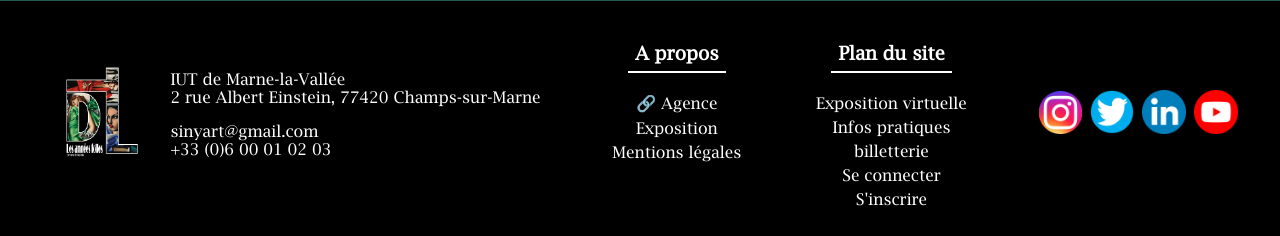
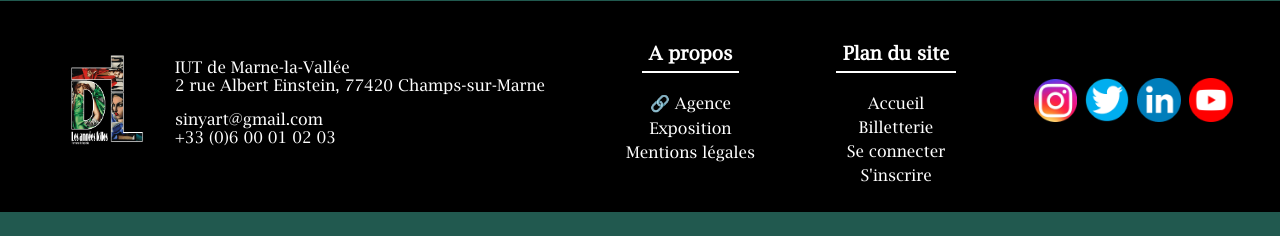
Before and after one commit to Suzoka/Exposition-Tamara-de-Lempika, a PHP site: page / in a window 1280 px wide. Shown: the part 2239-2475 px from the top of the page. After the commit the page ends 2451 px from the top, so only its background shows below. Run offline with PHP 8.4, Linux system fonts and the light colour scheme.

Commit message:
:bug: update des liens

```diff
--- a/reservationWebsite/views/accueil.php
+++ b/reservationWebsite/views/accueil.php
@@ -4,8 +4,8 @@
 <head>
     <meta charset="UTF-8">
     <meta name="viewport" content="width=device-width, initial-scale=1.0">
-    <link rel="stylesheet" href="./styles/style_h&f.css">
-    <link rel="stylesheet" href="./styles/style_accueil.css">
+    <link rel="stylesheet" href="../styles/style_h&f.css">
+    <link rel="stylesheet" href="../styles/style_accueil.css">
     <title>Expo Tamara de Lempicka - Les années folles</title>
 </head>
 
@@ -22,10 +22,10 @@
                     interrogateurs de Tamara </p>
             </div>
             <div class="imgBanniere">
-                <img id="tamaraPaint" src="./img/TamaraPaint.png" alt="">
+                <img id="tamaraPaint" src="../img/TamaraPaint.png" alt="">
             </div>
             <a href="#teaser" class="scroll">
-                <img src="./img/icons/scroll.svg" alt="scroll">
+                <img src="../img/icons/scroll.svg" alt="scroll">
             </a>
         </section>
 
@@ -38,11 +38,11 @@
                 <div class="presentation">
                     <div class="infosTeaser">
                         <div class="infoTeaser">
-                            <img src="./img/icons/place.svg" alt="">
+                            <img src="../img/icons/place.svg" alt="">
                             <p>IUT de Marne-la-Vallée</p>
                         </div>
                         <div class="infoTeaser">
-                            <img src="./img/icons/time.svg" alt="">
+                            <img src="../img/icons/time.svg" alt="">
                             <p>30min</p>
                         </div>
                     </div>
@@ -56,7 +56,7 @@
                         de découvrir les tableaux d’une toute nouvelle manière.
                     </p>
                     <a id="reservation" href="">
-                        <img src="./img/icons/ticket.svg" alt="">
+                        <img src="../img/icons/ticket.svg" alt="">
                         <p>Réserver</p>
                     </a>
                 </div>
@@ -74,7 +74,7 @@
                 </div>
                 <div class="infosAccess">
                     <div class="infoAccess">
-                        <img src="./img/icons/transport.svg" alt="">
+                        <img src="../img/icons/transport.svg" alt="">
                         <h3>Venir en transport</h3>
                         <ul>
                             <li>RER A - Noisy-Champs</li>
@@ -83,7 +83,7 @@
                         </ul>
                     </div>
                     <div class="infoAccess">
-                        <img src="./img/icons/voiture.svg" alt="">
+                        <img src="../img/icons/voiture.svg" alt="">
                         <h3>Venir en voiture</h3>
                         <ul>
                             <li>Via A4 </li>
@@ -92,7 +92,7 @@
                         </ul>
                     </div>
                     <div class="infoAccess">
-                        <img src="./img/icons/velo.svg" alt="">
+                        <img src="../img/icons/velo.svg" alt="">
                         <h3>Venir en vélo</h3>
                         <ul>
                             <li>Via Av. de Gravelle</li>
@@ -101,7 +101,7 @@
                         </ul>
                     </div>
                     <div class="infoAccess">
-                        <img src="./img/icons/pied.svg" alt="">
+                        <img src="../img/icons/pied.svg" alt="">
                         <h3>Venir à pied</h3>
                         <ul>
                             <li>Via D120</li>
--- a/reservationWebsite/views/billetterie.php
+++ b/reservationWebsite/views/billetterie.php
@@ -14,7 +14,7 @@
         <main>
             <section class="banniere">
                 <h1>Exposition
-                    <br><span>billetterie</span>
+                    <br><span>Billetterie</span>
                 </h1>
                 <a href="#teaser" class="scroll">
                     <img src="../img/icons/scroll.svg" alt="scroll">
--- a/reservationWebsite/views/components/footer.php
+++ b/reservationWebsite/views/components/footer.php
@@ -12,21 +12,20 @@
     <nav class="apropos">
         <h3> A propos </h3>
         <a href="https://sinyart.fr/">🔗 Agence</a>
-        <a href="">Exposition</a>
+        <a href="./accueil">Exposition</a>
         <a href="">Mentions légales</a>
     </nav>
     <nav class="planSite">
         <h3>Plan du site</h3>
-        <a href="">Exposition virtuelle</a>
-        <a href="">Infos pratiques</a>
-        <a href="">billetterie</a>
-        <a href="">Se connecter</a>
-        <a href="">S'inscrire</a>
+        <a href="./accueil">Accueil</a>
+        <a href="./billetterie">Billetterie</a>
+        <a href="./connexion">Se connecter</a>
+        <a href="./inscription">S'inscrire</a>
     </nav>
     <nav class="reseaux">
-        <a href=""><img src="../img/icons/insta.png" alt="Instagram"></a>
-        <a href=""><img src="../img/icons/twitter.png" alt="Twitter"></a>
-        <a href=""><img src="../img/icons/linkedin.png" alt="LinkedIn"></a>
-        <a href=""><img src="../img/icons/youtube.png" alt="Youtube"></a>
+        <a href="https://www.instagram.com/sinyart_off?utm_source=ig_web_button_share_sheet&igsh=ZDNlZDc0MzIxNw=="><img src="../img/icons/insta.png" alt="Instagram"></a>
+        <a href="https://x.com/SinyArt_Off?t=dGRRfIjYQe2ObBzVnyOgPQ&s=09"><img src="../img/icons/twitter.png" alt="Twitter"></a>
+        <a href="https://www.linkedin.com/in/agence-sinyart?utm_source=share&utm_campaign=share_via&utm_content=profile&utm_medium=android_app"><img src="../img/icons/linkedin.png" alt="LinkedIn"></a>
+        <a href="https://www.youtube.com/@SinyArt_Off"><img src="../img/icons/youtube.png" alt="Youtube"></a>
     </nav>
 </footer>
--- a/reservationWebsite/views/components/header.php
+++ b/reservationWebsite/views/components/header.php
@@ -3,9 +3,9 @@
         <a href="accueil.php"><img class="logo" src="../img/fond_noir-colore_expo.png" width="128"
                 alt="Accueil site de l'Exposition Tamara de Lempicka: Les années folles"></a>
         <div class="menu">
-            <a href="#teaser">Exposition virtuelle</a>
-            <a href="#access">Infos pratiques</a>
-            <a href="./billetterie">billetterie</a>
+            <a href="./accueil#teaser">Exposition virtuelle</a>
+            <a href="./accueil#access">Infos pratiques</a>
+            <a href="./billetterie">Billetterie</a>
         </div>
         <div class="menu-user">
             <?php echo isset($_SESSION["user"]) ? "<a href=\"./deconnexion\">Se déconnecter</a><a id=\"compte\" href=\"\"><img src=\"\" alt=\"Mon compte\"></a>" : "<a href=\"./connexion\">Se connecter</a>
```
